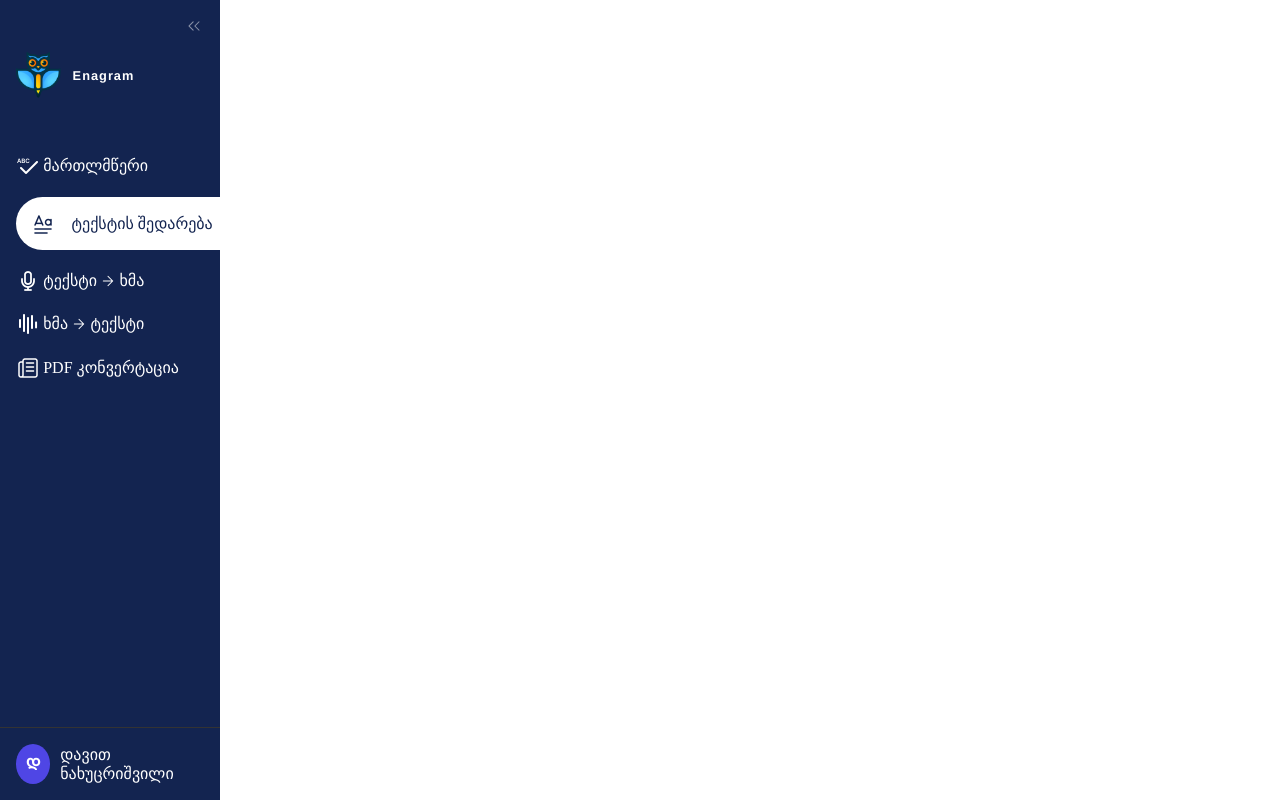
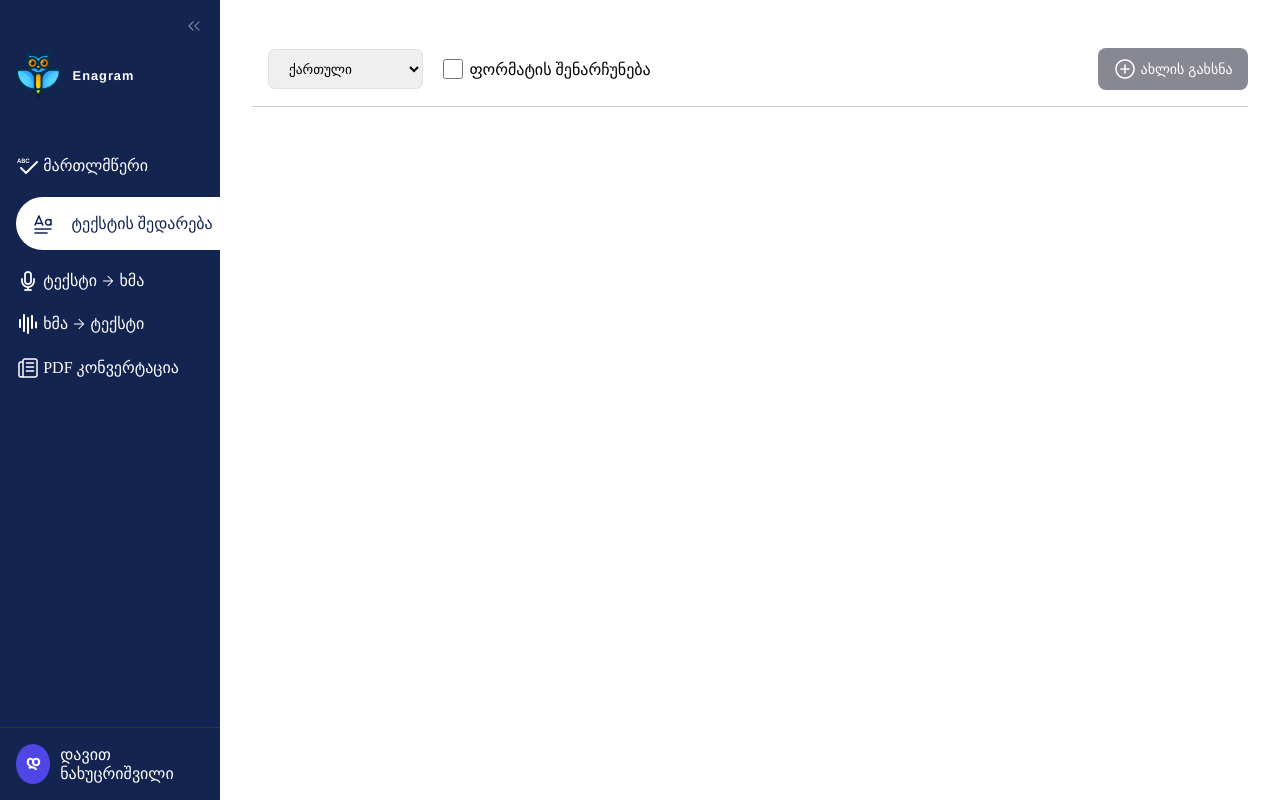
Before and after one commit to Dnakhutsrishvili/enagram-hometask, a React (Create React App) app: page / in a window 1280 px wide. Shown: the top 800 px of the page. Built offline with nearby package versions, Linux system fonts and the light colour scheme.

Commit message:
feat:add responsive design to a options header

```diff
--- a/src/App.css
+++ b/src/App.css
@@ -1,4 +1,3 @@
-/* app.css */
 body {
   margin: 0;
   -webkit-font-smoothing: antialiased;
@@ -33,3 +32,18 @@ li {
   --bg: #132450;
   --deem: #383A4899;
 }
+
+.layout {
+  min-height: 100vh;
+}
+
+@media (min-width: 998px) {
+  .layout {
+    display: flex;
+  }
+
+  .main {
+    flex: 1;
+    padding: 2rem;
+  }
+}
--- a/src/App.js
+++ b/src/App.js
@@ -4,9 +4,11 @@ import TextCompare from './pages/TextCompare.jsx';
 
 function App() {
   return (
-    <div>
+    <div className="layout">
      <Header/>
+    <main className="main">
      <TextCompare/>
+     </main>
     </div>
   );
 }
--- a/src/components/MainOptions.js
+++ b/src/components/MainOptions.js
@@ -11,6 +11,7 @@ function MainOptions() {
   };
   return (
     <div className={styles.container}>
+      <div className={styles.leftWrap}>
     <div className={styles.selectWrapper}>
     <select className={styles.select} name="language">
         <option value="georgian">ქართული</option>
@@ -27,10 +28,10 @@ function MainOptions() {
       ფორმატის შენარჩუნება
     </label>
     </div>
+    </div>
     <div className={styles.btnWrapper}>
         <button> <img src={plus} alt='plus'/> ახლის გახსნა</button>
     </div>
-    <hr/>
     </div>
   )
 }
--- a/src/components/OptionForm.js
+++ b/src/components/OptionForm.js
@@ -4,12 +4,12 @@ import styles from './optionForm.module.css'
 
 function OptionForm() {
   return (
-  <>
+  <div>
     <ul className={styles.option}>
         <li><img className={styles.text} src={text} alt='text'/>ტექსტის შედარება<img className={styles.text} src={down} alt='down'/></li>
+        <hr/>
     </ul>
-    <hr/>
-    </>
+    </div>
   )
 }
 
--- a/src/components/header.module.css
+++ b/src/components/header.module.css
@@ -45,6 +45,7 @@
     flex-direction: column;
     gap: 5px;
     cursor: pointer;
+    z-index: 1100;
 }
 
 .burger span {
@@ -67,7 +68,7 @@
 }
 
 .nav {
-    position: absolute;
+    position: fixed;
     top: 0;
     right: 0;
     background: var(--bg);
@@ -75,6 +76,7 @@
     height: 100vh;
     transform: translateX(100%);
     transition: 0.3s;
+    z-index: 999;
 }
 
 .active {
--- a/src/components/mainOptions.module.css
+++ b/src/components/mainOptions.module.css
@@ -4,33 +4,17 @@
     flex-direction: column;
     padding-top: 1rem;
     padding-left: 1rem;
-}
-
-.selectWrapper {
-    position: relative;
-    width: 288px;
+    padding-bottom: 1rem;
+    border-bottom: 1px solid #ccc;
 }
 
 .select {
     border: 1px solid #E0E0E0;
     height: 40px;
-    width: 100%;
+    width: 288px;
     border-radius: 0.4rem;
     padding: 0 2.5rem 0 1rem;
-    appearance: none;
-    -webkit-appearance: none;
-    -moz-appearance: none;
     cursor: pointer;
-}
-
-.selectWrapper::after {
-    content: "▼";
-    position: absolute;
-    right: 12px;
-    top: 50%;
-    transform: translateY(-50%);
-    pointer-events: none;
-    font-size: 12px;
 }
 
 .checkbox {
@@ -73,3 +57,33 @@
     height: 24px;
     width: 24px;
 }
+
+@media (min-width: 998px) {
+    .container {
+        flex-direction: row;
+        justify-content: space-between;
+        align-items: center;
+    }
+
+    .select {
+        width: 155px;
+    }
+
+    .btnWrapper button {
+        width: 150px;
+    }
+
+    .checkbox {
+        padding-top: 0;
+    }
+
+    .btnWrapper {
+        padding-top: 0;
+    }
+
+    .leftWrap {
+        display: flex;
+        gap: 1rem;
+    }
+
+}
--- a/src/pages/TextCompare.jsx
+++ b/src/pages/TextCompare.jsx
@@ -2,10 +2,10 @@ import MainOptions from "../components/MainOptions"
 import OptionForm from "../components/OptionForm"
 function TextCompare() {
   return (
-    <main>
+    <section>
         <OptionForm/>
         <MainOptions/>
-    </main>
+    </section>
         )
 }
 
```
